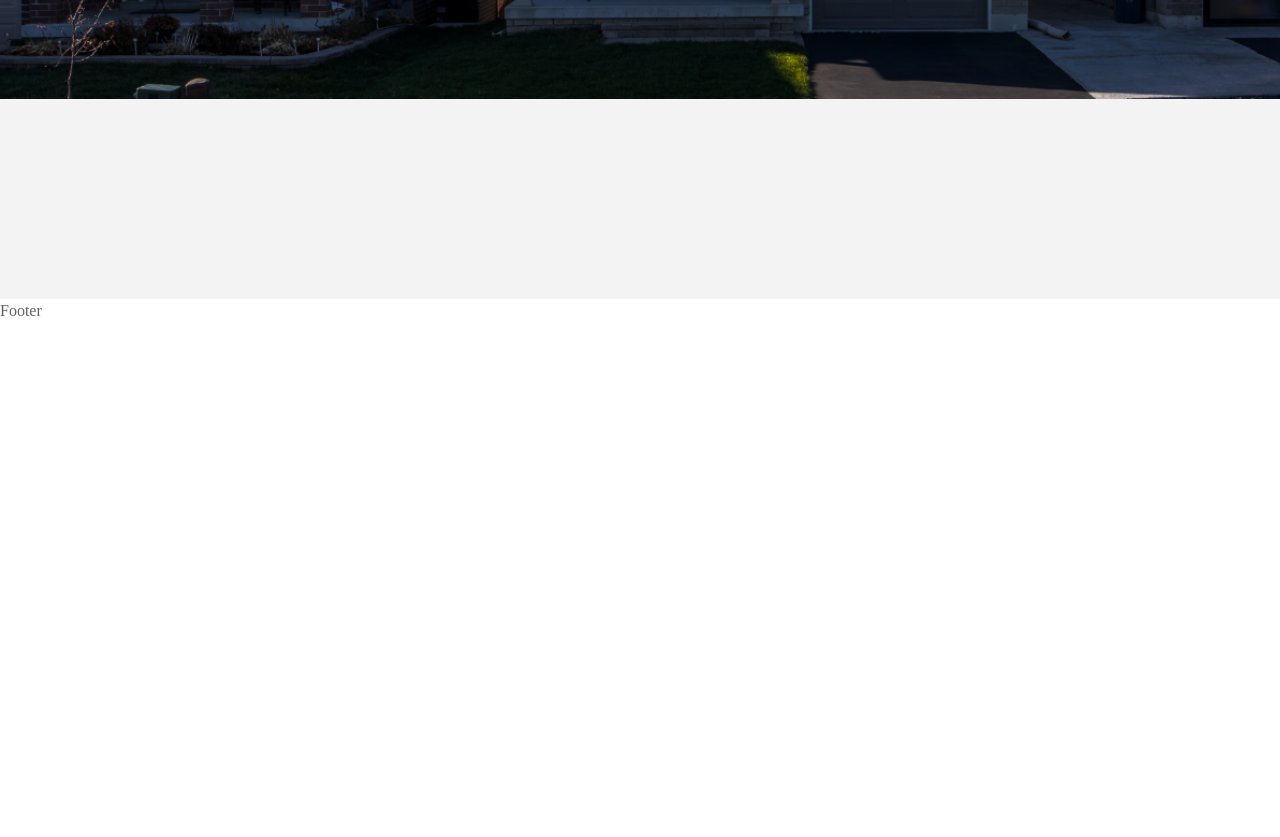
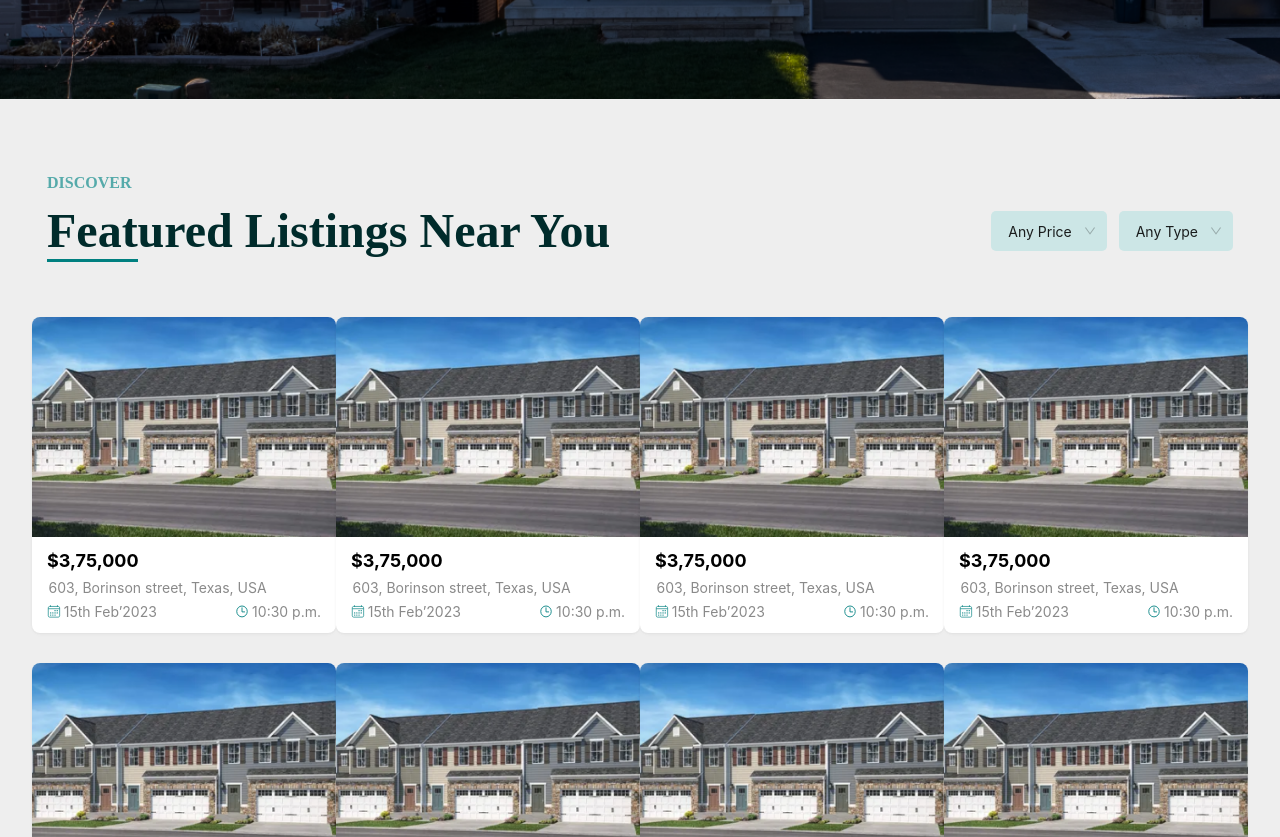
Before and after one commit to kunjan2809/openHouse, a React (Vite) app: page / in a window 1280 px wide. Shown: the part 600-1437 px from the top of the page. Before the commit the page ends 923 px from the top, so only its background shows below. Built offline with nearby package versions, Linux system fonts and the light colour scheme.

Commit message:
home listings done

```diff
--- a/src/pages/home/Home.jsx
+++ b/src/pages/home/Home.jsx
@@ -1,8 +1,17 @@
 // import { Input } from 'antd';
+import { Col, DatePicker, Row, Select } from 'antd'
 import './home.scss'
+import PropetyCard from '../../components/card/propetyCard'
+import cardImg from '../../assets/images/property.png'
+
+const arr = [1, 2, 3, 4, 5, 6, 7, 8, 9, 10]
 
 const Home = () => {
     // const { Search } = Input;
+
+    const handleChange = (value) => {
+        console.log(`selected ${value}`);
+    };
 
     return (
         <>
@@ -16,6 +25,55 @@ const Home = () => {
                         </div>
                     </div>
                 </div>
+                <div className='featured-home-container'>
+                    <div className='featured-label'>Discover</div>
+                    <div className='header-wrapper'>
+                        <div className='heading'>
+                            <span className='featured-text'>Feat</span>ured Listings Near You
+                        </div>
+                        <div className='header-filter-container'>
+                            <Select
+                                className='filter-dropdown'
+                                defaultValue="any"
+                                bordered={false}
+                                onChange={handleChange}
+                                options={[
+                                    { value: 'any', label: 'Any Price' },
+                                    { value: '<100000', label: '<$100000' },
+                                    { value: '<200000', label: '<$200000' },
+                                ]}
+                            />
+                            <Select
+                                className='filter-dropdown'
+                                defaultValue="any"
+                                bordered={false}
+                                onChange={handleChange}
+                                options={[
+                                    { value: 'any', label: 'Any Type' },
+                                    { value: 'basement', label: 'basement' },
+                                    { value: 'apartment', label: 'Apartment' },
+                                ]}
+                            />
+                        </div>
+                    </div>
+                    <div className='featured-property-wrapper'>
+                        <Row>
+                            {arr.map((val) => {
+                                return <Col span={6} key={val}>
+                                    <PropetyCard
+                                        image={cardImg}
+                                        price='3,75,000'
+                                        date='15th Feb’2023'
+                                        time='10:30 p.m.'
+                                        address='603, Borinson street, Texas, USA'
+                                        isSold={false}
+                                    />
+                                </Col>
+                            })}
+
+                        </Row>
+                    </div>
+                </div>
             </div>
         </>
     )
--- a/src/pages/home/home.scss
+++ b/src/pages/home/home.scss
@@ -2,6 +2,8 @@
 @import '../../assets/scss/variables.scss';
 
 .home-page-container {
+    background: #EEEEEE;
+
     .header-container {
         max-height: 85vh;
         min-height: 600px;
@@ -72,4 +74,64 @@
         }
 
     }
+
+    .featured-home-container {
+        padding: 2rem;
+        margin-top: 40px;
+
+        .featured-label {
+            color: $colorLevel4;
+            text-transform: uppercase;
+            font-weight: 600;
+            padding-inline: 15px;
+        }
+
+        .header-wrapper {
+            @include flexPosition();
+            justify-content: space-between;
+            align-items: center;
+            padding-inline: 15px;
+
+            .heading {
+                font-size: 3rem;
+                font-weight: 600;
+                color: $colorLevel10;
+
+                .featured-text {
+                    border-bottom: 3px solid $colorLevel6;
+                    padding-bottom: 2px;
+                }
+            }
+
+            .header-filter-container {
+                display: flex;
+                gap: 12px;
+
+                .filter-dropdown {
+                    background: $colorLevel1;
+                    border-radius: 5px;
+                    padding: 20px 5px;
+                }
+            }
+
+        }
+
+        .featured-property-wrapper {
+            width: 100%;
+            margin-top: 50px;
+
+            .ant-row {
+                @include flexPosition();
+                justify-content: flex-start;
+                row-gap: 30px;
+
+                .ant-col {
+                    @include flexPosition();
+                    justify-content: center;
+                    align-items: center;
+                }
+            }
+        }
+
+    }
 }
--- a/src/pages/profile/Profile.jsx
+++ b/src/pages/profile/Profile.jsx
@@ -20,80 +20,7 @@ const Profile = () => {
                                 <h1 className="title">My Properties</h1>
                                 <Button type="primary" className='add-listing-btn'> + Add Property</Button>
                             </div>
-                            {/* <Row gutter={[16, 16]}>
-                                <Col span={8}>
-                                    <PropetyCard
-                                        image={cardImg}
-                                        price='3,75,000'
-                                        date='15th Feb’2023'
-                                        time='10:30 p.m.'
-                                        address='603, Borinson street, Texas, USA'
-                                        isSold={false}
-                                    />
-                                </Col>
-                                <Col span={8}>
-                                    <PropetyCard
-                                        image={cardImg}
-                                        price='3,75,000'
-                                        date='15th Feb’2023'
-                                        time='10:30 p.m.'
-                                        address='603, Borinson street, Texas, USA'
-                                        isSold={false}
-                                    />
-                                </Col>
-                                <Col span={8}>
-                                    <PropetyCard
-                                        image={cardImg}
-                                        price='3,75,000'
-                                        date='15th Feb’2023'
-                                        time='10:30 p.m.'
-                                        address='603, Borinson street, Texas, USA'
-                                        isSold={false}
-                                    />
-                                </Col>
-                                <Col span={8}>
-                                    <PropetyCard
-                                        image={cardImg}
-                                        price='3,75,000'
-                                        date='15th Feb’2023'
-                                        time='10:30 p.m.'
-                                        address='603, Borinson street, Texas, USA'
-                                        isSold={false}
-                                    />
-                                </Col>
-                                <Col span={8}>
-                                    <PropetyCard
-                                        image={cardImg}
-                                        price='3,75,000'
-                                        date='15th Feb’2023'
-                                        time='10:30 p.m.'
-                                        address='603, Borinson street, Texas, USA'
-                                        isSold={false}
-                                    />
-                                </Col>
-                                <Col span={8}>
-                                    <PropetyCard
-                                        image={cardImg}
-                                        price='3,75,000'
-                                        date='15th Feb’2023'
-                                        time='10:30 p.m.'
-                                        address='603, Borinson street, Texas, USA'
-                                        isSold={false}
-                                    />
-                                </Col>
-                            </Row> */}
-
                             <Row>
-                                <Col span={8} >
-                                    <PropetyCard
-                                        image={cardImg}
-                                        price='3,75,000'
-                                        date='15th Feb’2023'
-                                        time='10:30 p.m.'
-                                        address='603, Borinson street, Texas, USA'
-                                        isSold={false}
-                                    />
-                                </Col>
                                 <Col span={8}>
                                     <PropetyCard
                                         image={cardImg}
--- a/src/pages/profile/profile.scss
+++ b/src/pages/profile/profile.scss
@@ -26,7 +26,6 @@
                 color: black;
             }
 
-
             .add-listing-btn {
                 @include buttonPrimary();
                 height: auto;
@@ -35,15 +34,15 @@
             }
         }
 
-
         .ant-row {
             @include flexPosition();
+            justify-content: flex-start;
             row-gap: 30px;
 
             .ant-col {
                 @include flexPosition();
                 justify-content: center;
-                align-items: center // margin-bottom: 2rem;
+                align-items: center;
             }
         }
 
```
